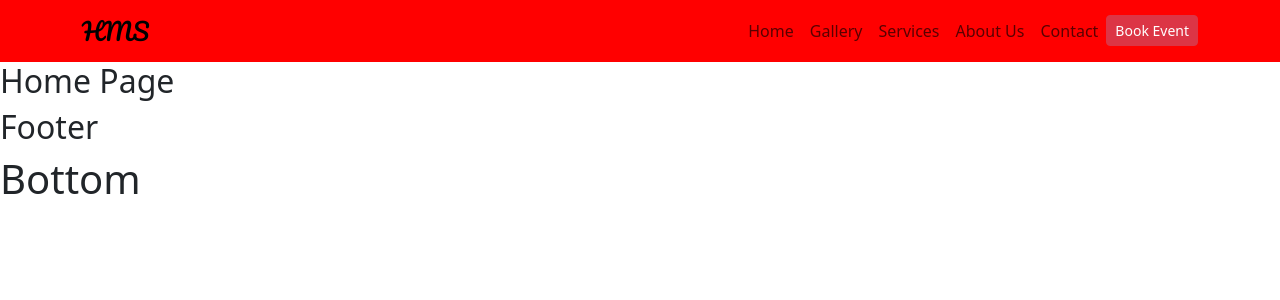
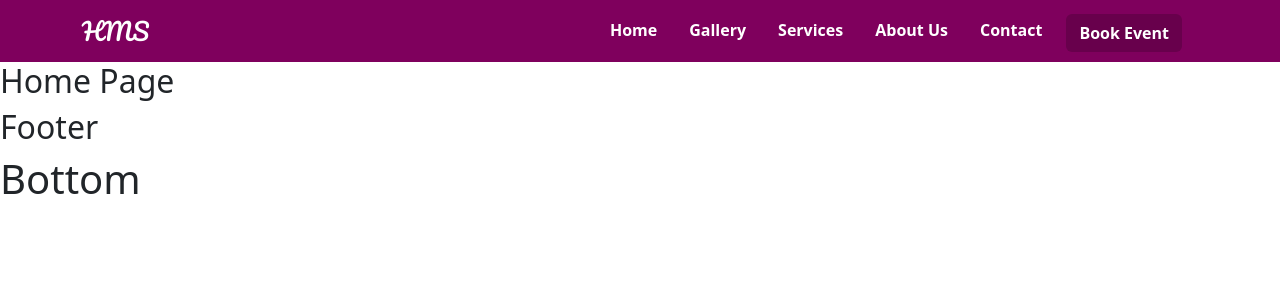
Before and after one commit to vincenttommi/Django-Next-js, a Next.js app in the folder frontend/: page / in a window 1280 px wide. Shown: the top 300 px of the page. Built offline with nearby package versions, Linux system fonts and the light colour scheme.

Commit message:
navbar completed

```diff
--- a/frontend/src/app/components/common/Header.js
+++ b/frontend/src/app/components/common/Header.js
@@ -3,31 +3,31 @@ const  pacifico = Pacifico({ subsets:['latin'], weight:'400'})
 
 export default function Header(){
     return(
-    <nav className="navbar navbar-expand-lg " style={{'backgroundColor':'red'}}>
+    <nav className="navbar navbar-expand-lg " data-bs-theme="dark" style={{'backgroundColor':'#7f005d'}}>
         <div className="container">
-            <a className={`navbar-brand  ${pacifico.className} fs-4`} href="#">HMS</a>
+            <a className={`navbar-brand  ${pacifico.className} fs-4`}  style={{'color':'#7ff66d6'}}href="#">HMS</a>
             <button className="navbar-toggler" type="button" data-bs-toggle="collapse" data-bs-target="#navbarNav" aria-controls="navbarNav" aria-expanded="false" aria-label="Toggle navigation">
             <span className="navbar-toggler-icon"></span>
             </button>
             <div className="collapse navbar-collapse" id="navbarNav">
                 <ul className="navbar-nav ms-auto">
-                    <li className="nav-item">
-                    <a className="nav-link " aria-current="page" href="#">Home</a>
+                    <li className="nav-item  me-3">
+                    <a className="nav-link   text-white fw-bold" aria-current="page" href="#">Home</a>
                     </li>
-                    <li className="nav-item">
-                    <a className="nav-link" href="#">Gallery</a>
+                    <li className="nav-item me-3">
+                    <a className="nav-link text-white fw-bold" href="#">Gallery</a>
                     </li>
-                    <li className="nav-item">
-                    <a className="nav-link" href="#">Services</a>
+                    <li className="nav-item me-3">
+                    <a className="nav-link  text-white  fw-bold" href="#">Services</a>
                     </li>
-                    <li className="nav-item">
-                    <a className="nav-link" href="#">About Us</a>
+                    <li className="nav-item me-3">
+                    <a className="nav-link   text-white fw-bold" href="#">About Us</a>
                     </li>
-                    <li className="nav-item">
-                    <a className="nav-link" href="#">Contact</a>
+                    <li className="nav-item me-3">
+                    <a className="nav-link   text-white  fw-bold"  href="#">Contact</a>
                     </li>
-                    <li className="nav-item">
-                    <a className="btn btn-danger btn-sm mt-1" href="#">Book Event</a>
+                    <li className="nav-item me-3">
+                    <a className="btn mt-1  text-white fw-bold"   style={{'backgroundColor':'#68004c'}} href="#">Book Event</a>
                     </li>
                 </ul>
             </div>
```
